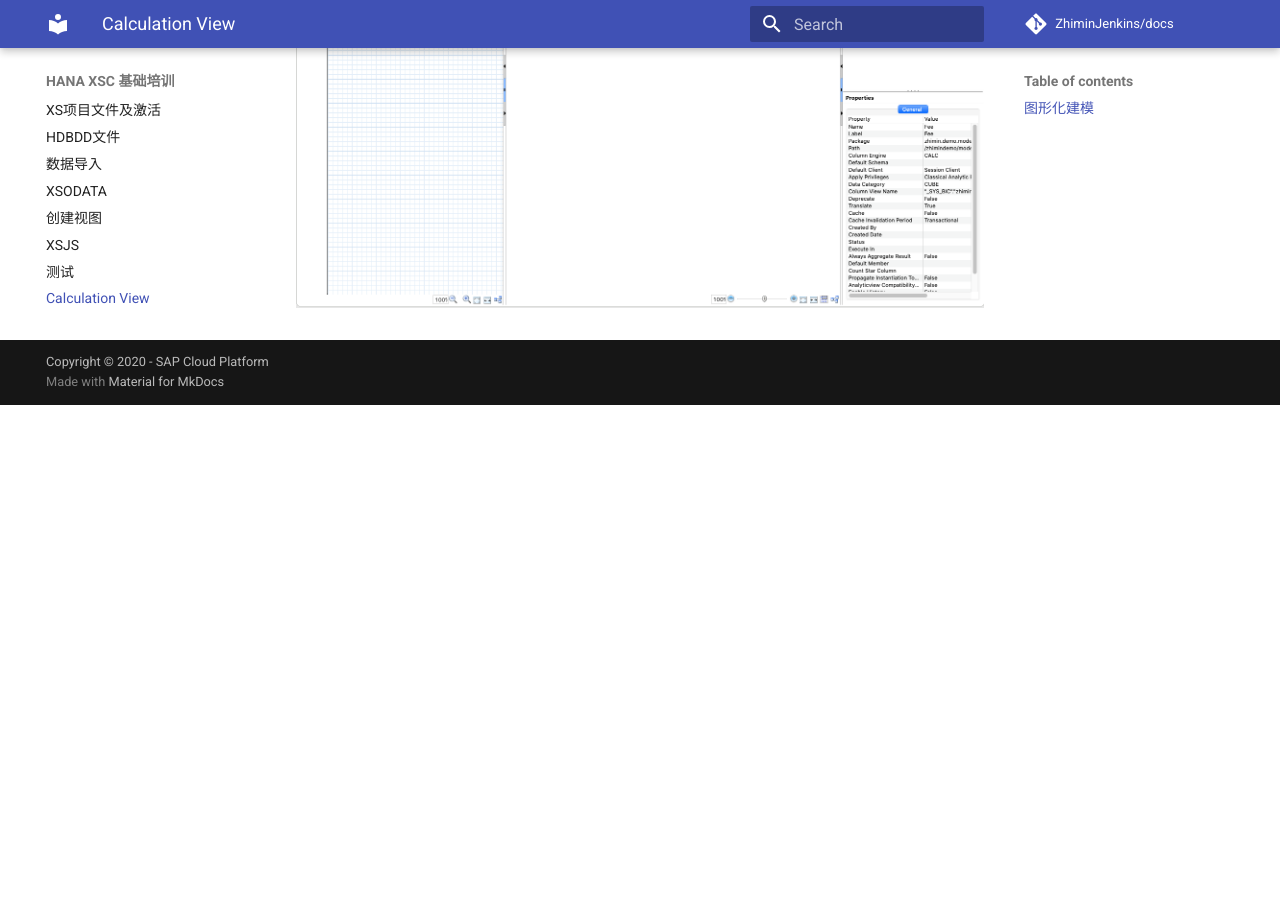
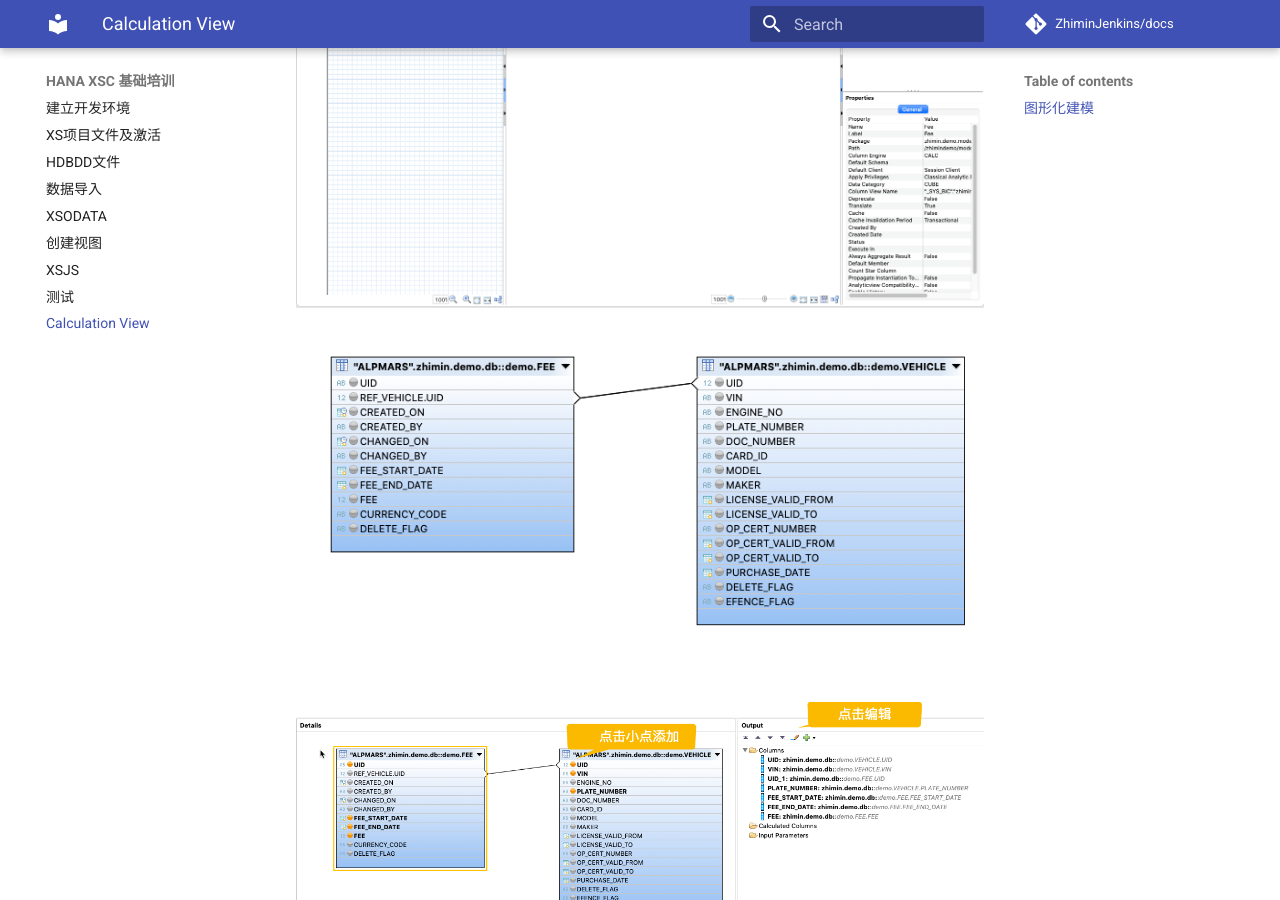
Before and after one commit to shaozhm/alpmars-training, an MkDocs documentation site: the page built from docs/modeling.md, in a window 1280 px wide and 900 px high, scrolled down 2925 px. Built offline with MkDocs 1.6.1 and Material for MkDocs 9.7.7, drawn with Linux system fonts in a browser that asks for light colours; old or Windows-style settings are respelled for this version of MkDocs; before the commit the page ends 3330 px from its top, so only the background shows below that.

Commit message:
zhimin update

```diff
--- a/docs/modeling.md
+++ b/docs/modeling.md
@@ -11,3 +11,7 @@
 ![modeling-5](./images/modeling-5.png)
 
 ![modeling-6](./images/modeling-6.png)
+
+![modeling-7](./images/modeling-7.png)
+
+![modeling-8](./images/modeling-8.png)
```
Also changed, not shown: docs/images/modeling-7.png (added), docs/images/modeling-8.png (added).
